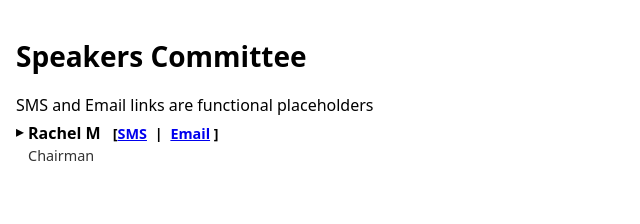
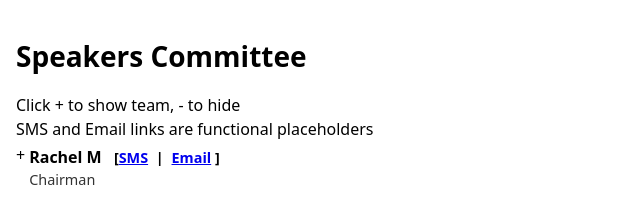
Before and after one commit to jshipc/org_chart, a plain HTML site: page index.html in a window 1280 px wide. Shown: the whole page, without its empty margins (0-640 px from the left). Drawn offline with Linux system fonts and the light colour scheme.

Commit message:
Change icons to +  and -, Add instructions

```diff
--- a/index.html
+++ b/index.html
@@ -49,13 +49,13 @@
 
     /* Custom disclosure icons */
     summary::before {
-      content: "▸";            /* right arrow when closed */
+      content: "+";            /* right arrow when closed */
       flex: 0 0 auto;           /* Don't let the icon stretch */
       line-height: 1;           /* Tighter box to align with text */
       margin-top: 0.15em;       /* Nudge to visually align baseline */
     }
     details[open] > summary::before {
-      content: "▾";            /* down arrow when open */
+      content: "-";            /* down arrow when open */
     }
 
     /* Contact link styles */
@@ -70,6 +70,7 @@
 </head>
 <body>
   <h1>Speakers Committee</h1>
+  <div class="subtitle">Click + to show team, - to hide</div>
   <div class="subtitle">SMS and Email links are functional placeholders</div>
   <!-- Container where JavaScript will insert the generated org chart -->
   <div id="org-chart"></div>
```
